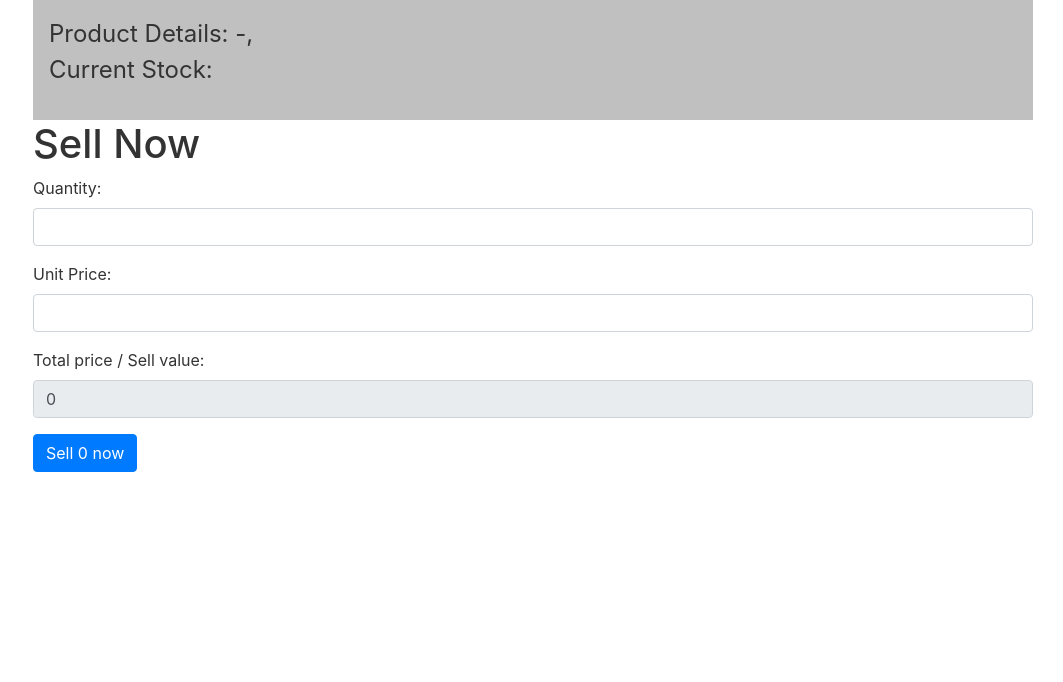
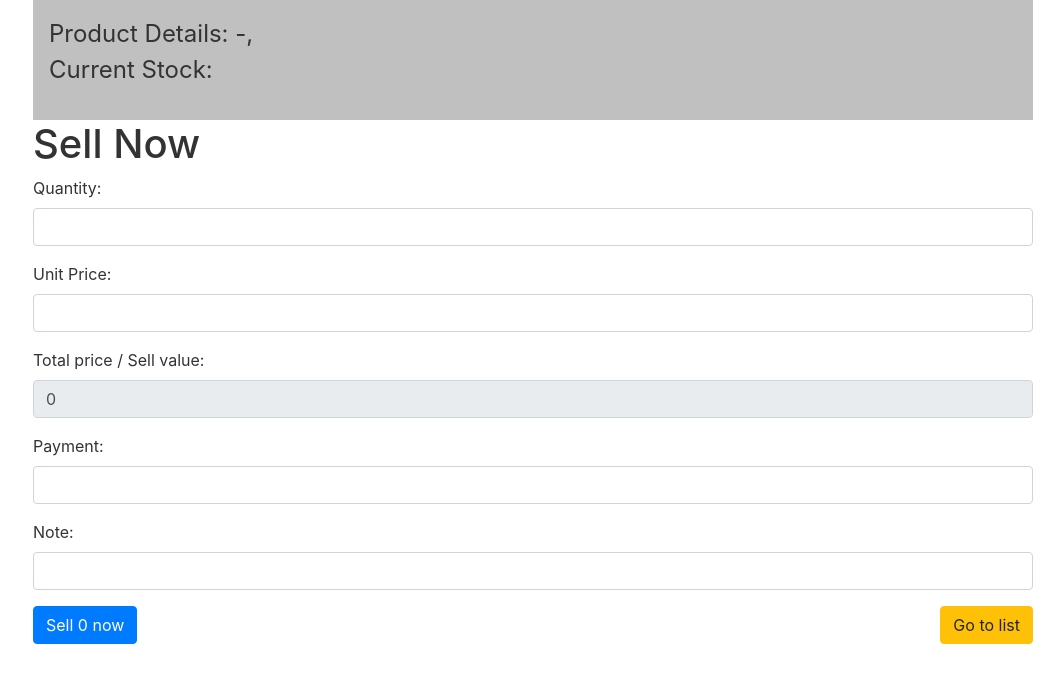
Before and after one commit to thetradecoder/local-shop-manager, a React (Create React App) app: page /sell in a window 1280 px wide. Shown: the top 682 px of the page, without its empty margins (217-1280 px from the left). Built offline with nearby package versions, Linux system fonts and the light colour scheme; no server answers.

Commit message:
local update

```diff
--- a/src/components/buy-product.component.js
+++ b/src/components/buy-product.component.js
@@ -85,7 +85,7 @@ export default function Buy(){
 
                     <div className="form-group">
                         <label>Note: </label>
-                        <input type="number" className="form-control" onChange={onChangeRemarks}/>
+                        <input type="text" className="form-control" onChange={onChangeRemarks}/>
                     </div>
                     <div>
                         <button className="btn btn-primary">Buy {quantity} now</button>
--- a/src/components/sell-product.component.js
+++ b/src/components/sell-product.component.js
@@ -14,12 +14,20 @@ export default function Sell(){
     const [unitPrice, setUnitPrice] =  useState(0);
     const [quantity, setQuantity] = useState(0);
     const totalPrice = unitPrice*quantity;
+    const [payment, setPayment] = useState("");
+    const [remarks, setRemarks] =  useState("");
 
     function onChangeQuantity(e){
         setQuantity(e.target.value)
     }
     function onChangeUnitPrice(e){
         setUnitPrice(e.target.value)
+    }
+    function onChangePayment(e){
+        setPayment(e.target.value)
+    }
+    function onChangeRemarks(e){
+        setRemarks(e.target.value)
     }
 
     useEffect(()=>{
@@ -34,7 +42,10 @@ export default function Sell(){
         if(quantity<=product.stock){
         const salesHistory = {
             quantity,
-            totalPrice
+            unitPrice,
+            totalPrice,
+            payment,
+            remarks
         }
 
         axios.put(`http://localhost:5000/sell/${productId}/${username}/${userid}`, salesHistory)
@@ -65,8 +76,23 @@ export default function Sell(){
                         <label>Total price / Sell value: </label>
                         <input type="number" className="form-control" value={totalPrice} disabled/>
                     </div>
-                    <div>
-                        <button className="btn btn-primary">Sell {quantity} now</button>
+
+                    <div className="form-group">
+                        <label>Payment: </label>
+                        <input type="text" className="form-control" onChange={onChangePayment} required/>
+                    </div>
+
+                    <div className="form-group">
+                        <label>Note: </label>
+                        <input type="text" className="form-control" onChange={onChangeRemarks}/>
+                    </div>
+                    <div className="d-flex justify-content-between">
+                        <div>
+                            <button type="submit" className="btn btn-primary">Sell {quantity} now</button>
+                        </div>
+                        <div>
+                            <a className="btn btn-warning" href='/view-list'>Go to list</a>
+                        </div>
                     </div>
                 </form>
             </div>
```
Also changed, not shown: 1 other file (tests, documents, lock files or other folders).
